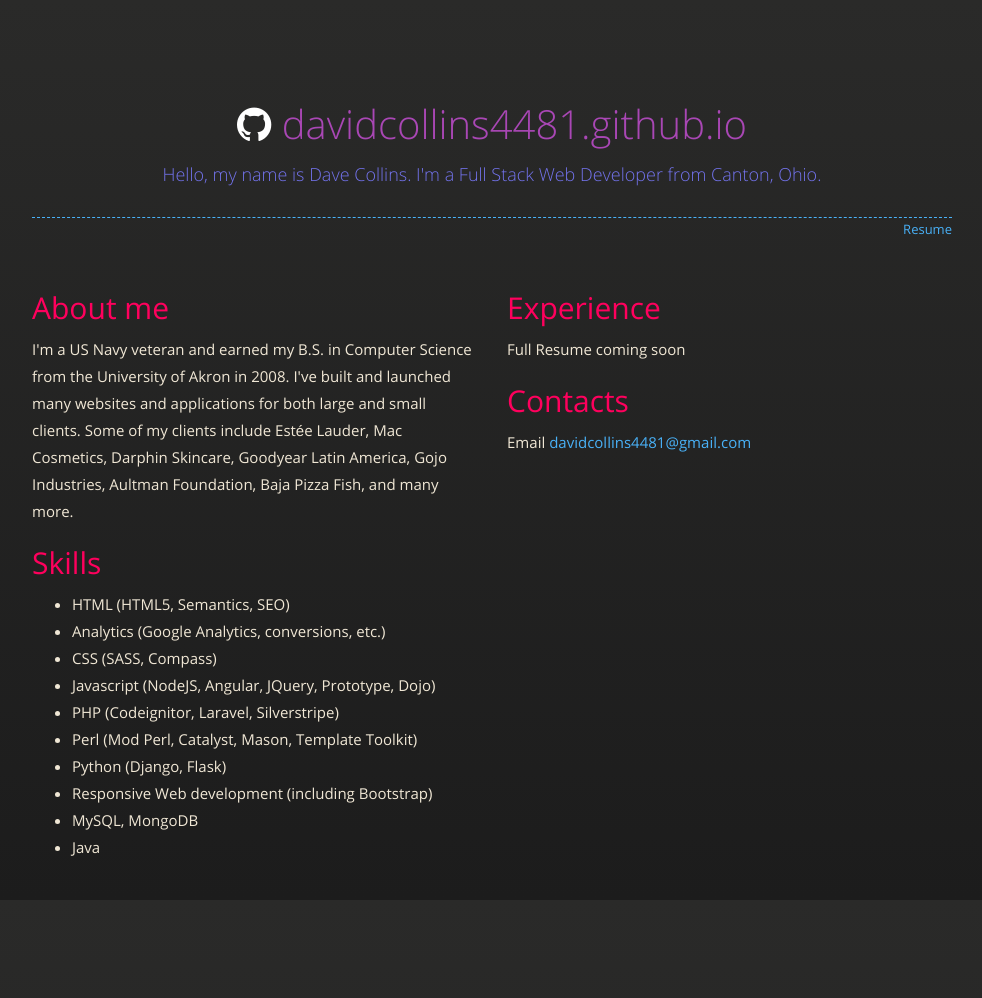
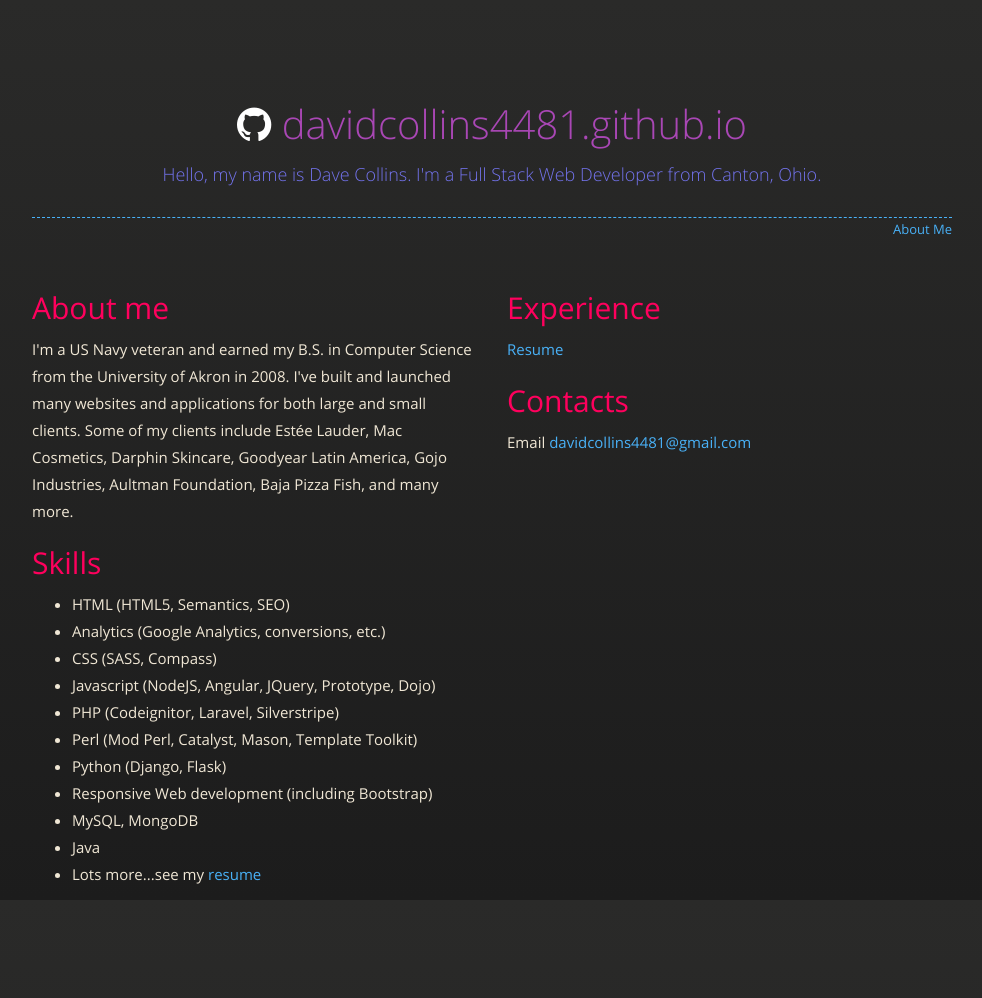
Before and after one commit to davidcollins4481/davidcollins4481.github.io, a Jekyll site: the page built from about.html, in a window 1280 px wide. Shown: the whole page, without its empty margins (148-1130 px from the left). Built offline with Jekyll 4.4.1, drawn with Linux system fonts in a browser that asks for light colours; before the commit the page ends 971 px from its top, so only the background shows below that.

Commit message:
add resume. Update links

```diff
--- a/_includes/nav-links.html
+++ b/_includes/nav-links.html
@@ -4,5 +4,5 @@
 </span> -->
 
 <span class="credits right">
-  <a href="{{ "/resume" | prepend:site.baseurl }}">Resume</a>
+  <a href="{{ "/about" | prepend:site.baseurl }}">About Me</a>
 </span>
--- a/resume.html
+++ b/about.html
@@ -1,6 +1,6 @@
 ---
-title: resume
-permalink: "resume/index.html"
+title: about
+permalink: "about/index.html"
 layout: default
 ---
 
@@ -31,6 +31,7 @@
             <li>Responsive Web development (including Bootstrap)</li>
             <li>MySQL, MongoDB</li>
             <li>Java</li>
+            <li>Lots more...see my <a href="/docs/resume.pdf" target="_blank">resume</a></li>
         </ul>
     </div>
   </div>
@@ -38,7 +39,7 @@
   <div class="col-md-6 post-nav">
     <div id="experience">
       <h2>Experience</h2>
-      <p>Full Resume coming soon</p>
+      <a href="/docs/resume.pdf" target="_blank">Resume</a>
     </div>
 
     <div id="contacts">
```
Also changed, not shown: 1 other file.
